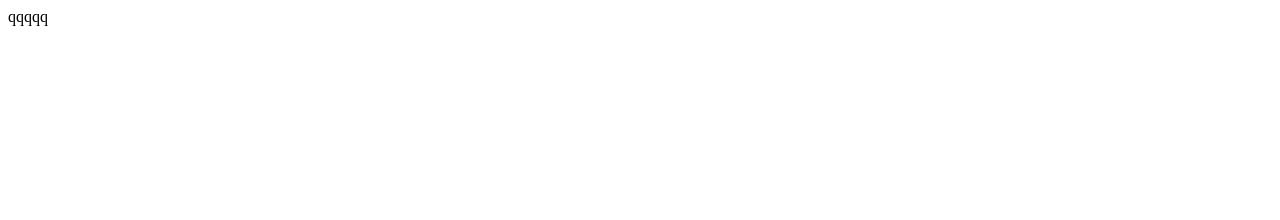
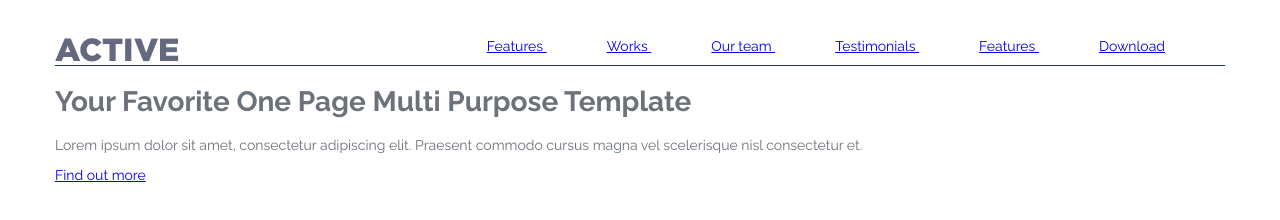
Before and after one commit to rxPaul/ActiveBox, a plain HTML site: page index.html in a window 1280 px wide. Drawn offline with Linux system fonts and the light colour scheme; files that its build step writes are made by us from their sources.

Commit message:
Fixed import CSS. Maked navigation menu

```diff
--- a/css/style.css
+++ b/css/style.css
@@ -0,0 +1,46 @@
+body {
+	font-family: 'Raleway', sans-serif;
+	font-size: 14px;
+	color: #6c7279;
+	margin: 0;
+}
+
+*,
+*:before,
+*:after {
+	box-sizing: border-box;
+}
+
+/*Container=====================================*/
+.container {
+	width: 100%;
+	max-width: 1170px;
+	margin: 0 auto;
+}
+/*Header =======================================*/
+
+
+.header {
+	padding: 38px 0;
+	background-image: url('../img/intro-bg.jpg') center top/cover no-repeat;
+
+}
+
+.header__inner {
+	display: flex;
+	justify-content: space-between;
+	border-bottom: 1px solid #20365c;
+}
+
+.nav .nav__link {
+	margin-right: 60px;
+}
+/*raleway bold 13
+-opensans bold 65
+raleway regular 22
+-ral sem-bold 13
+-raleway bold 14
+raleway regular 14
+-raleway regular 13
+-cardo italic 36
+-raleway light 22*/
--- a/index.html
+++ b/index.html
@@ -3,7 +3,7 @@
 <head>
 	<meta charset="UTF-8">
 	<meta name="viewport" content="width=device-width, initial-scale=1.0">
-	<link rel="stylesheet" href="style.css">
+	<link rel="stylesheet" href="css/style.css">
 	<link rel="preconnect" href="https://fonts.googleapis.com">
 <link rel="preconnect" href="https://fonts.gstatic.com" crossorigin>
 <link href="https://fonts.googleapis.com/css2?family=Cardo:ital@1&family=Open+Sans:wght@700&family=Raleway:wght@300;400;600;700&display=swap" rel="stylesheet">
@@ -11,13 +11,51 @@
 	<title>ActiveBox</title>
 </head>
 <body>
-	<header>
-		<div class="nav">qqqqq</div>
-		<div class="doc"></div>
+	<header class="header">
+		<div class="container">
+			<div class="header__inner">
+				<div class="header__logo">
+					<img src="img/logo.png" class="logo" alt="Logo">
+				</div>
+				<nav class="nav">
+						<a href="#" class="nav__link">
+							Features
+						</a>
+						<a href="#" class="nav__link">
+							Works
+						</a>
+						<a href="#" class="nav__link">
+							Our team
+						</a>
+						<a href="#" class="nav__link">
+							Testimonials
+						</a>
+						<a href="#" class="nav__link">
+							Features
+						</a>
+						<a href="#" class="nav__link">
+							Download
+						</a>
+				</nav>
+			</div>
+			<div class="header__bottom">
+				<h1>
+					Your Favorite One Page Multi Purpose Template
+				</h1>
+				<p>
+					Lorem ipsum dolor sit amet, consectetur adipiscing elit. Praesent commodo cursus magna vel scelerisque nisl consectetur et.
+				</p>
+				<a href="#" class="btn">
+					Find out more
+				</a>
+			</div>
+		</div>
 	</header>
 	<section class="content">
-		<div class="go"></div>
+		<div class="container">
+			<div class="go"></div>
 		<div class="min"></div>
+		</div>
 	</section>
 	<footer>
 
```
Also changed, not shown: img/logo.png (renamed from img/activebox-logo.png), 1 other file.
